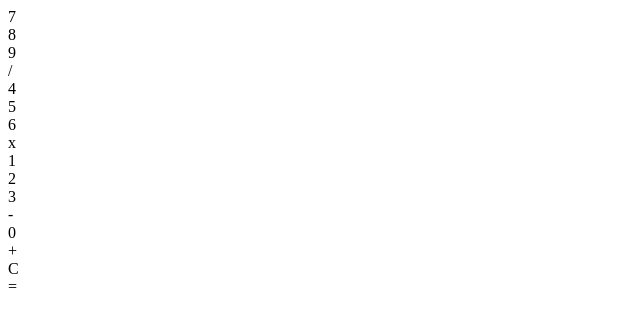
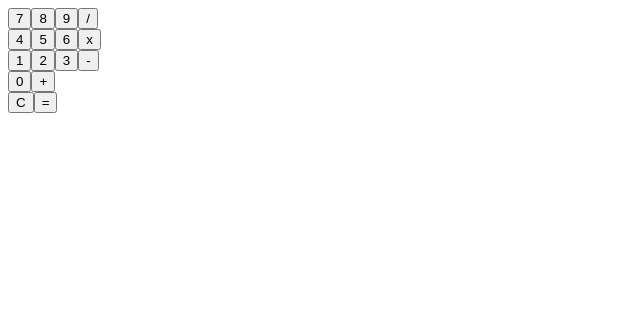
Before and after one commit to Kliffa/TOP-Calculator, a plain HTML site: page index.html in a window 1280 px wide. Shown: the whole page, without its empty margins (0-640 px from the left). Drawn offline with Linux system fonts and the light colour scheme.

Commit message:
change button div elements to button elements and add flexbox to calculator rows

```diff
--- a/index.html
+++ b/index.html
@@ -10,31 +10,31 @@
 <body>
     <div class="container">
         <div class="display"></div>
-        <div class="row1">
-            <div class="button num">7</div>
-            <div class="button num">8</div>
-            <div class="button num">9</div>
-            <div class="button operation">/</div>
+        <div class="row">
+            <button class="num">7</button>
+            <button class="num">8</button>
+            <button class="num">9</button>
+            <button class="operation">/</button>
         </div>
-        <div class="row2">
-            <div class="button num">4</div>
-            <div class="button num">5</div>
-            <div class="button num">6</div>
-            <div class="button operation">x</div>
+        <div class="row">
+            <button class="num">4</button>
+            <button class="num">5</button>
+            <button class="num">6</button>
+            <button class="operation">x</button>
         </div>
-        <div class="row3">
-            <div class="button num">1</div>
-            <div class="button num">2</div>
-            <div class="button num">3</div>
-            <div class="button operation">-</div>
+        <div class="row">
+            <button class="num">1</button>
+            <button class="num">2</button>
+            <button class="num">3</button>
+            <button class="operation">-</button>
         </div>
-        <div class="row4">
-            <div class="button num">0</div> <!-- the 0 -> perhaps special ID? -->
-            <div class="button operation">+</div>
+        <div class="row">
+            <button class="num">0</button>
+            <button class="operation">+</button>
         </div>
-        <div class="row5">
-            <div class="button clear">C</div>
-            <div class="button operation">=</div> <!-- the = -> perhaps special ID? -->
+        <div class="row">
+            <button class="clear">C</button>
+            <button class="operation">=</button> <!-- the = -> perhaps special ID? -->
         </div>
     </div>
 </body>
--- a/styles.css
+++ b/styles.css
@@ -0,0 +1,3 @@
+.row{
+    display:flex;
+}
```
